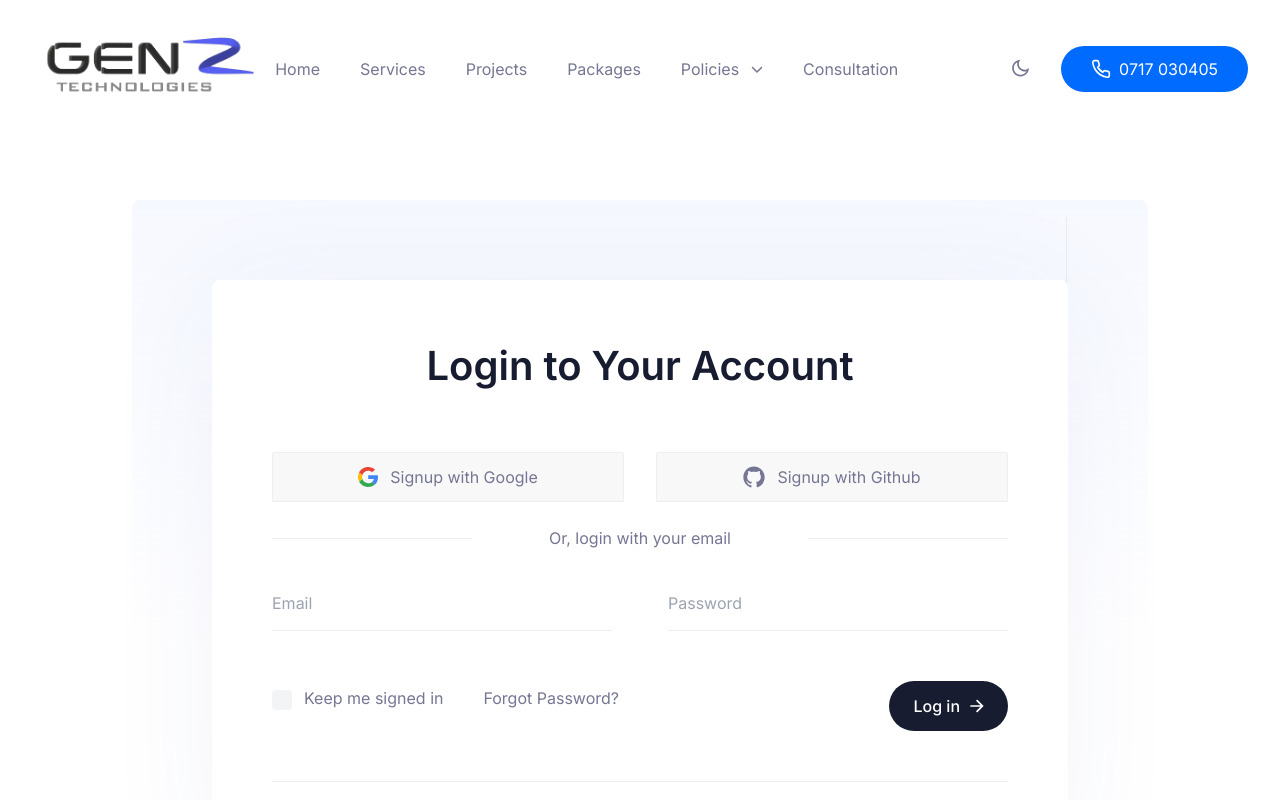
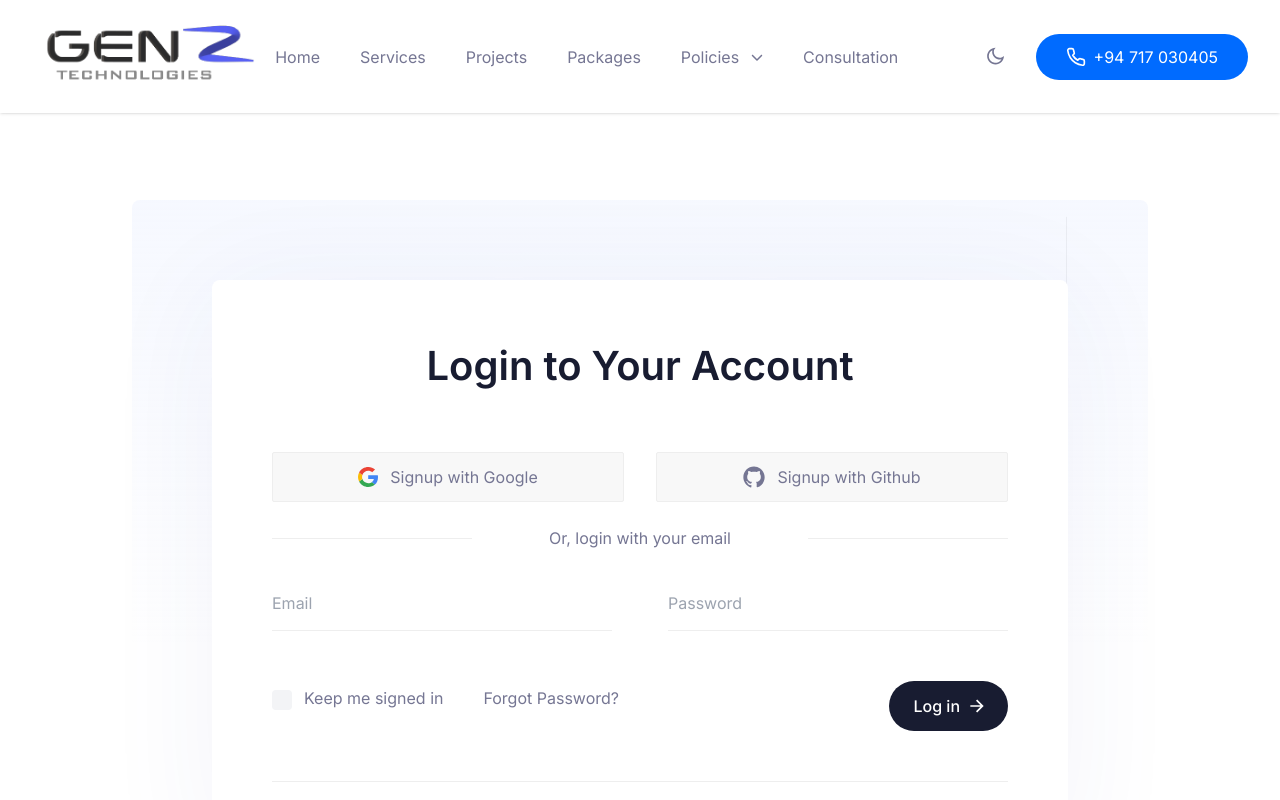
Before and after one commit to Rush-Perera/genz-site-2.0, a Next.js app: page /auth/signin in a window 1280 px wide. Shown: the top 800 px of the page. Built offline with nearby package versions, Linux system fonts and the light colour scheme.

Commit message:
Update tel no

```diff
--- a/components/Header/index.tsx
+++ b/components/Header/index.tsx
@@ -30,7 +30,7 @@ const Header = () => {
 
   return (
     <header
-      className={`fixed left-0 top-0 z-99999 w-full py-7 ${
+      className={`fixed left-0 top-0 z-99999 w-full py-2 000 LKR
         stickyMenu
           ? "bg-white !py-4 shadow transition duration-100 dark:bg-black"
           : ""
@@ -163,7 +163,7 @@ const Header = () => {
             >
                 <FiPhone size={20} className="mr-2" /> {/* Add phone icon before the number */}
 
-              0717 030405
+              +94 717 030405
             </Link>
           </div>
         </div>
```
